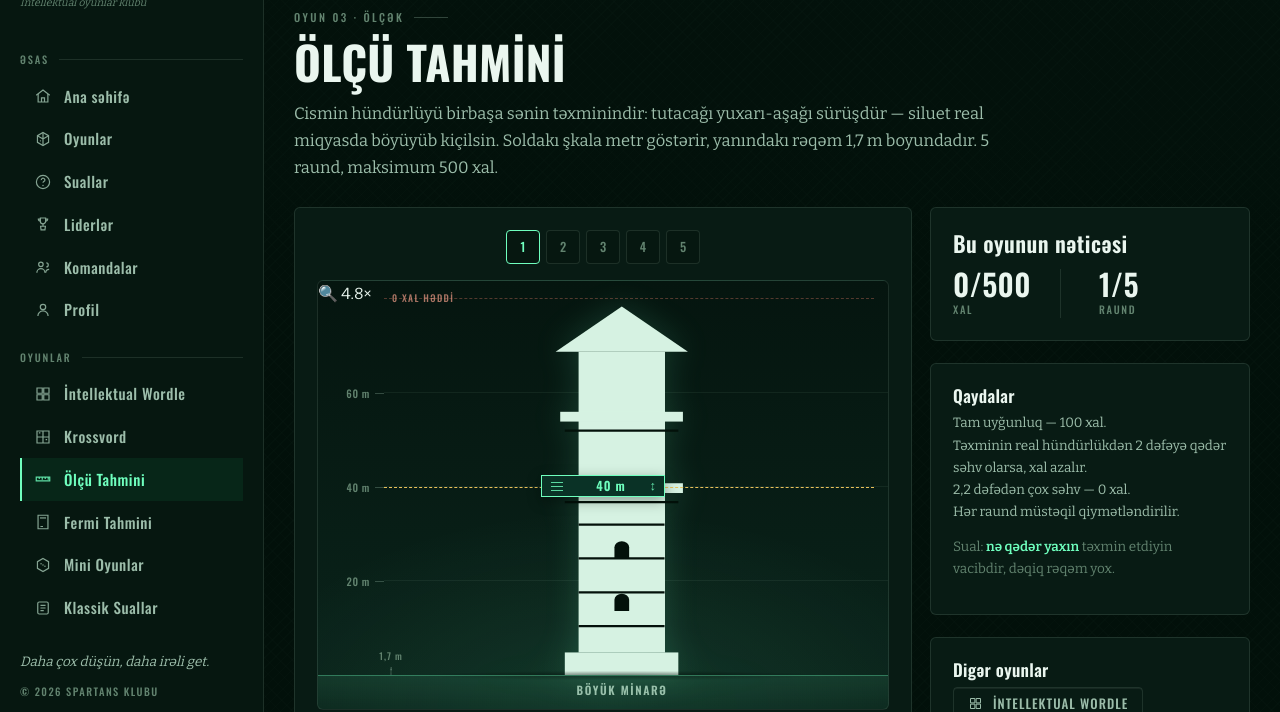
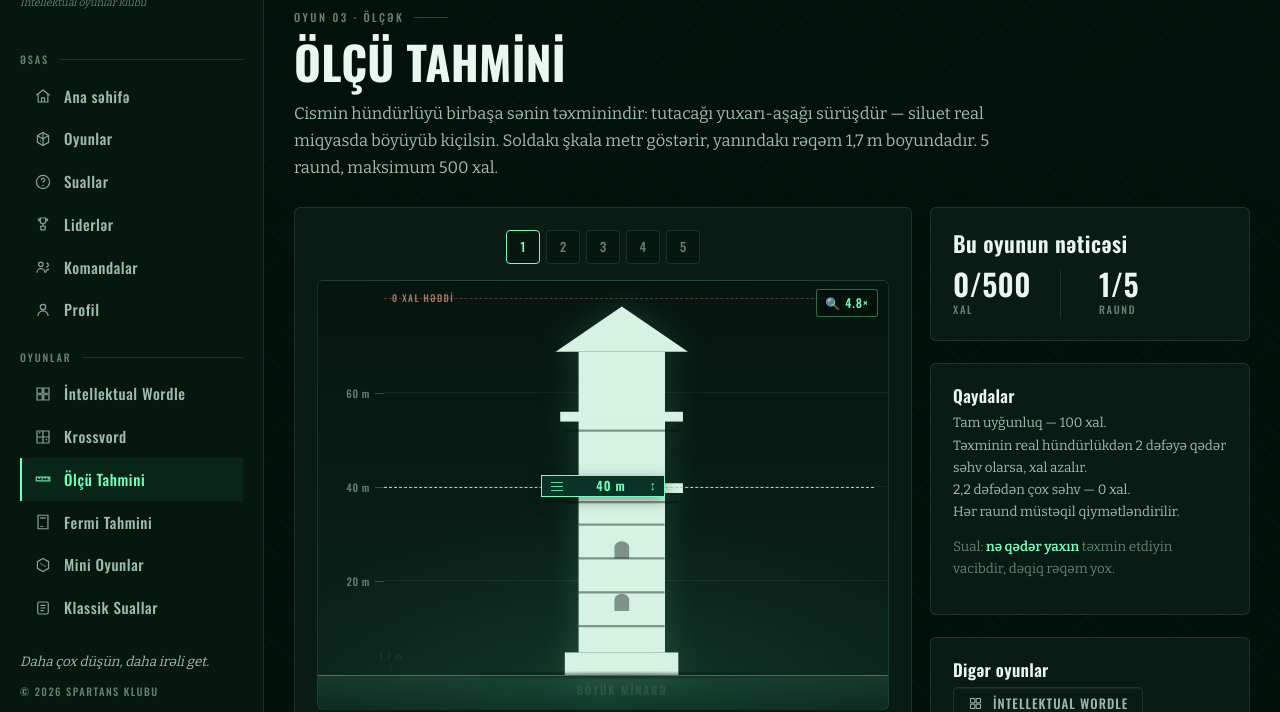
Before and after one commit to Eldar-test-web/spartas, a plain HTML site: page olcu-tahmini.html in a window 1280 px wide. Shown: the part 88-800 px from the top of the page. Drawn offline with Linux system fonts and the light colour scheme.

Commit message:
Size game: zoom badge + fine detail reveal styles

```diff
--- a/assets/css/main.css
+++ b/assets/css/main.css
@@ -535,6 +535,19 @@ p.lead { color: var(--stone); font-size: 16.5px; max-width: 66ch; margin: 0; }
   transition: height .62s cubic-bezier(.2, .75, .25, 1), width .62s cubic-bezier(.2, .75, .25, 1), left .62s cubic-bezier(.2, .75, .25, 1);
 }
 .sz-obj svg { display: block; width: 100%; height: 100%; fill: currentColor; }
+/* Yaxınlaşdıqca açılan incə detallar (pəncərə, kərpic, yarpaq, qaya cizgisi) */
+.sz-obj .fine, .sz-person .fine { opacity: var(--detail, 0); transition: opacity .18s linear; }
+.sz-zoom {
+  position: absolute; top: 8px; right: 10px; z-index: 3;
+  font-family: var(--f-display); font-size: 12px; letter-spacing: .08em;
+  color: var(--mint); background: rgba(3, 17, 11, .7);
+  border: 1px solid var(--line-mint); border-radius: 3px; padding: 3px 8px;
+  pointer-events: none;
+}
+/* Dərin yaxınlaşmada obyekt ekranı doldurur — ad və insan rəqəmi solğunlaşır */
+.sz-name, .sz-person { transition: opacity .2s ease; }
+.size-stage:has(.sz-obj.is-zoomed) .sz-name,
+.size-stage:has(.sz-obj.is-zoomed) .sz-person { opacity: .15; }
 .sz-obj::before {
   content: ""; position: absolute; left: -10%; right: -10%; bottom: -7px; height: 13px;
   background: radial-gradient(50% 50% at 50% 50%, rgba(0, 0, 0, .5), rgba(0, 0, 0, 0) 72%);
```
